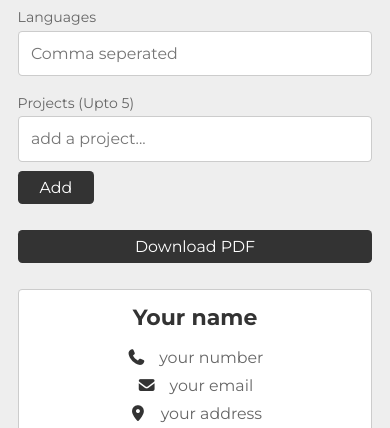
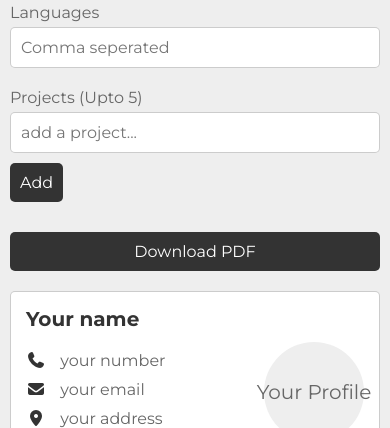
Before and after one commit to madhulina-ghosh/Resume-builder, a plain HTML site: page index.html in a window 390 px wide. Shown: the part 1083-1511 px from the top of the page. Drawn offline with Linux system fonts and the light colour scheme.

Commit message:
added mobile responsive fix for resume builder

```diff
--- a/css/style.css
+++ b/css/style.css
@@ -222,50 +222,72 @@ body{
 .preview .box ul{
    list-style: none;
 }
+.preview .box ul{
+   list-style: none;
+}
 
-/* RESPONSIVE DESIGN
- Tablets (max width 992px) */
+/* ============================= */
+/* MOBILE RESPONSIVE FIX */
+/* ============================= */
+@media (max-width: 600px) {
 
-@media (max-width: 992px) {
-   .container{
+   /* Prevent horizontal scroll */
+   body, .container {
+      overflow-x: hidden;
+   }
+
+   /* Stack form and preview vertically */
+   .container {
       flex-direction: column;
+      gap: 2rem;
+      padding: 2rem 1rem;
       align-items: center;
    }
 
-   .form{
-      width: 100%;
-      max-width: 600px;
-   }
-
-   .preview{
-      width: 100%;
-      max-width: 794px;
-   }
-}
-
-/* Mobile devices (max width 600px) */
-@media (max-width: 600px) {
-   html{
-      font-size: 55%;
-   }
-
-   .form{
+   /* Form full width */
+   .form {
       width: 100%;
    }
 
-   .preview{
+   /* Shrink headings and inputs for mobile */
+   .form h3 {
+      font-size: 2.4rem;
+   }
+
+   .form input, .form textarea, .form .btn {
+      font-size: 1.6rem;
+      padding: 1rem;
+   }
+
+   .form ul li {
+      font-size: 1.6rem;
+      padding: 0.5rem 1rem;
+   }
+
+   /* Resume preview full width */
+   .preview {
       width: 100%;
+      max-width: 100%;
       padding: 1.5rem;
    }
 
-   .preview .resume-header{
-      flex-direction: column;
-      text-align: center;
-      gap: 1.5rem;
+   .preview .resume-header .photo {
+      height: 10rem;
+      width: 10rem;
    }
 
-   .preview .resume-header .photo{
-      height: 12rem;
-      width: 12rem;
+   .preview .resume-header h3 {
+      font-size: 2rem;
+   }
+
+   .preview .resume-header p {
+      font-size: 1.6rem;
+   }
+
+   /* Ensure all inner elements do not overflow */
+   .preview * {
+      max-width: 100%;
+      box-sizing: border-box;
+      word-wrap: break-word;
    }
 }
```
